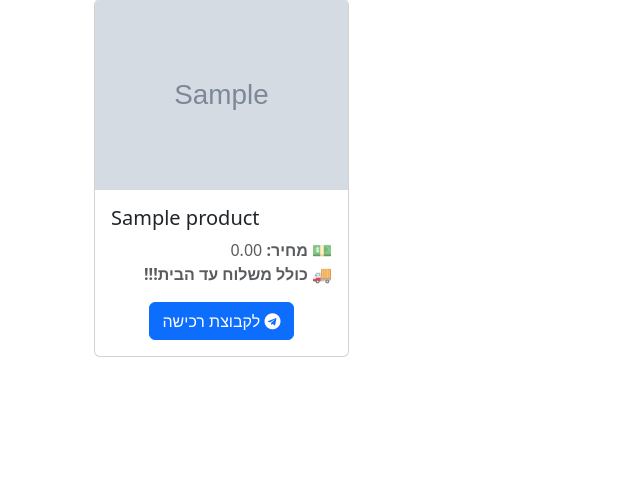
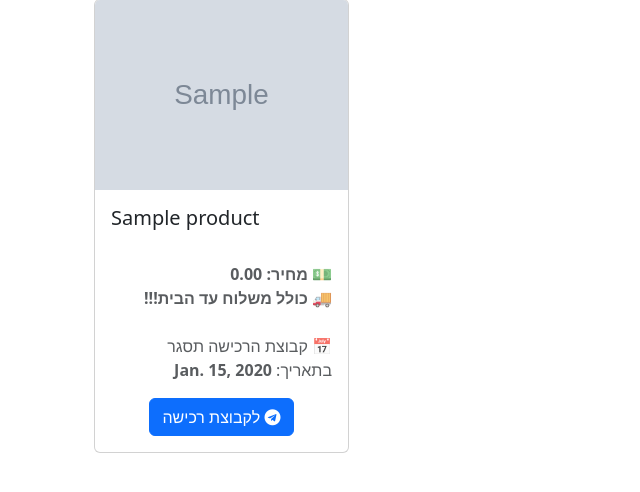
Before and after one commit to shlomogel/copo-app, a Django app: page / in a window 1280 px wide. Shown: the part 201-693 px from the top of the page, without its empty margins (0-640 px from the left). Run offline with Django 5.2, Linux system fonts and the light colour scheme; tables that the repository leaves empty hold one stand-in row (values such as "Sample post"); grey boxes marked "Sample" are stand-in pictures.

Commit message:
due date

```diff
--- a/copoApp/blog/models.py
+++ b/copoApp/blog/models.py
@@ -1,3 +1,4 @@
+from datetime import datetime, timedelta
 from django.db import models
 from django.contrib.auth.models import User
 
@@ -20,6 +21,7 @@ class Product(models.Model):
     tags = models.ManyToManyField(to=Tag, related_name="products", blank=True)
     original_price = models.DecimalField(max_digits=10, decimal_places=2)
     discount_price = models.DecimalField(max_digits=10, decimal_places=2)
+    due_date = models.DateField(default=datetime.now() + timedelta(weeks=2))
 
     def __str__(self):
         return self.title
--- a/copoApp/blog/templates/home.html
+++ b/copoApp/blog/templates/home.html
@@ -24,9 +24,13 @@
                 <div class="card-body">
                     <h5 class="card-title">{{ product.title }}</h5>
                     <p class="card-text text-body-secondary" dir="rtl">
-                         💵 <strong>מחיר:</strong> {{product.discount_price }}
+                         <br>
+                         💵 <strong>מחיר: {{product.discount_price }}</strong>
                          <br>
                          🚚 <strong>כולל משלוח עד הבית!!!</strong>
+                         <br>
+                         <br>
+                         📅 קבוצת הרכישה תסגר בתאריך: <strong>{{ product.due_date }}</strong>
                     </p>
                     <div class="text-center">
                         <a href="#" class="btn btn-primary">לקבוצת רכישה  <i class="fa fa-telegram" aria-hidden="true"></i></a>
```
Also changed, not shown: copoApp/blog/migrations/0004_product_due_date.py (added).
